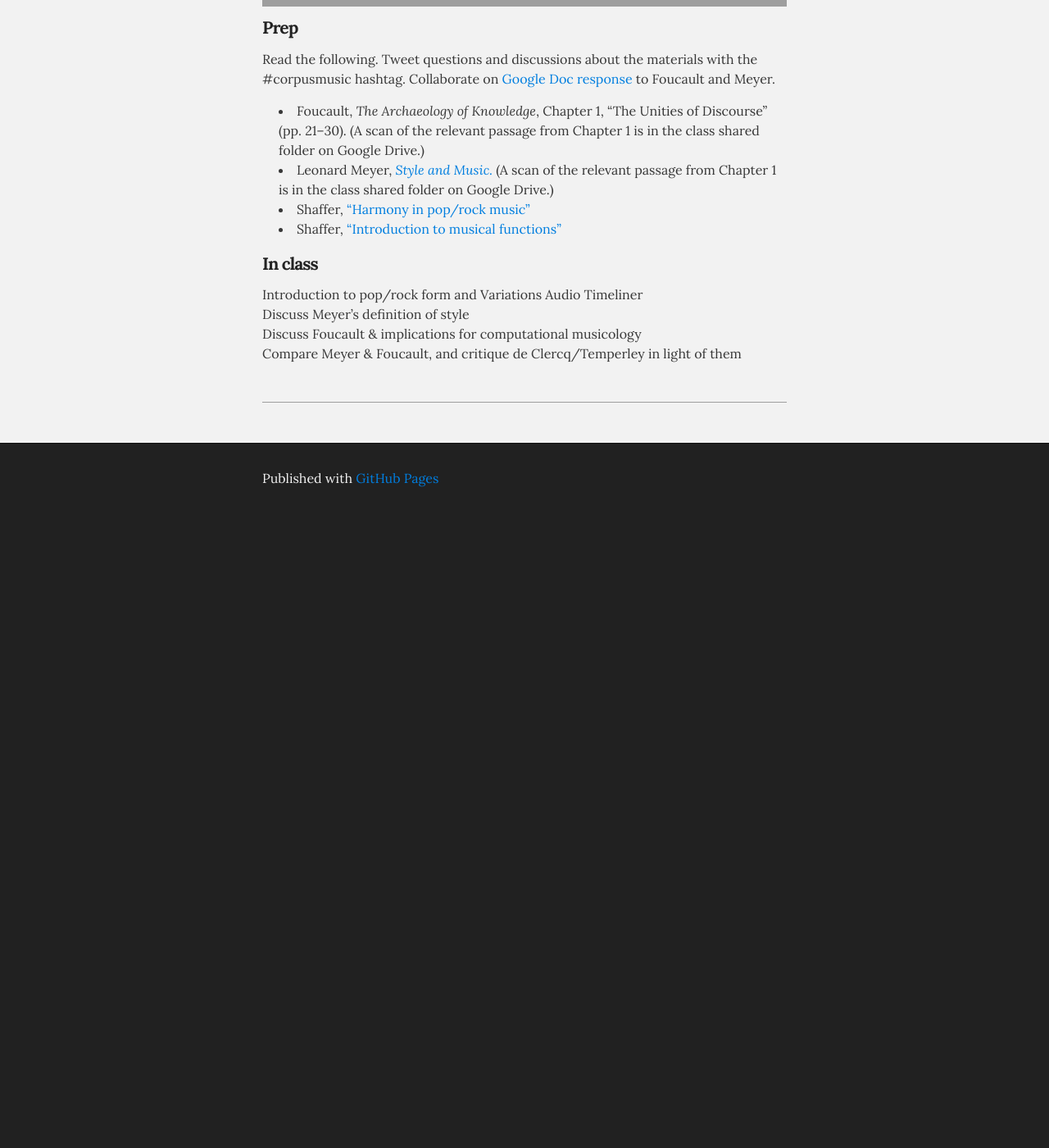
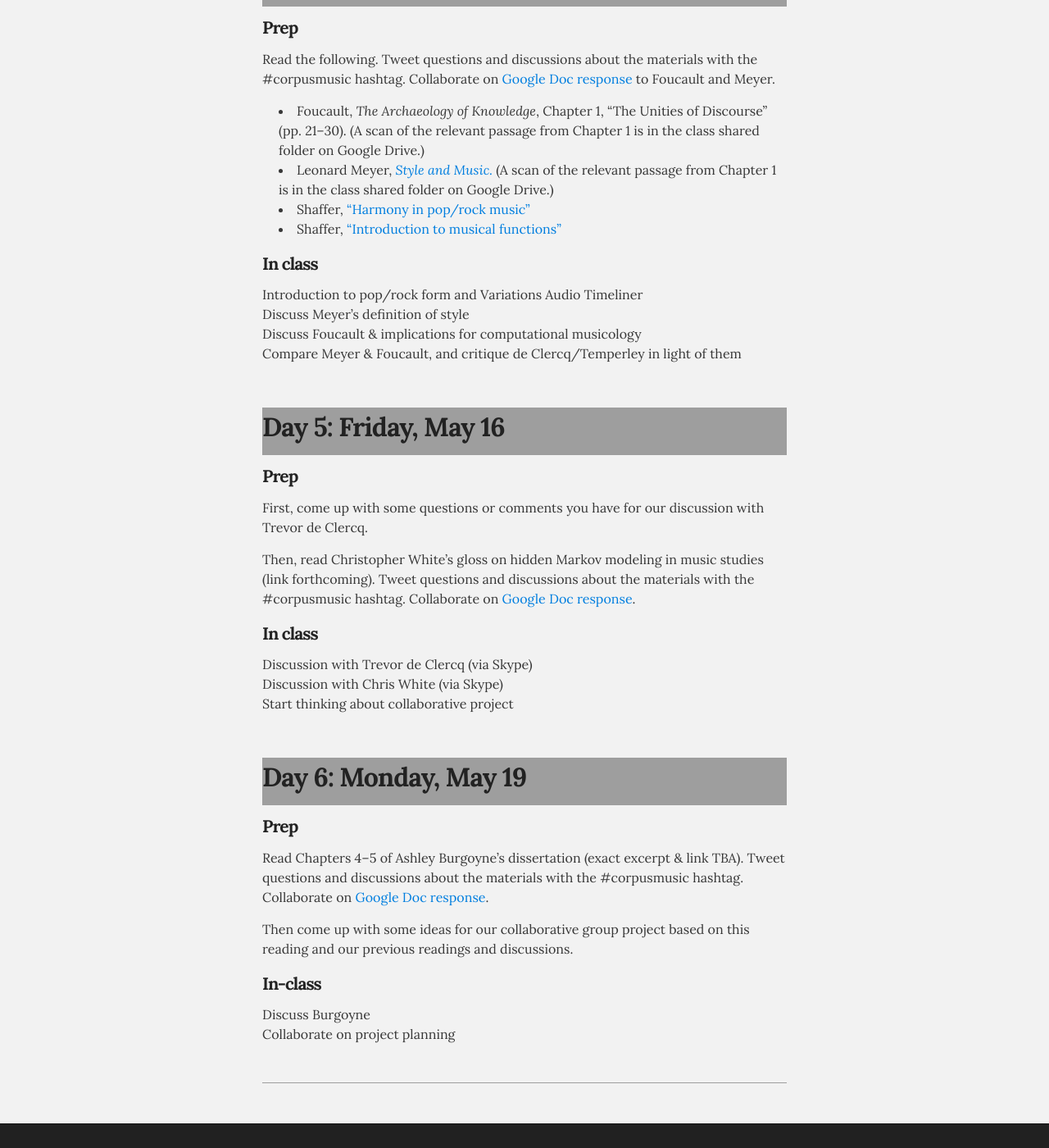
Before and after one commit to kshaffer/corpusmusic, a Jekyll site: the page built from schedule.md, in a window 1280 px wide and 1400 px high, scrolled down 2046 px. Shown: the whole window at 82% size. Built offline with Jekyll 4.4.1, drawn with Linux system fonts in a browser that asks for light colours; Markdown is read by kramdown in place of the engine named in the settings; before the commit the page ends 2676 px from its top, so only the background shows below that.

Commit message:
Day 5 & 6

```diff
--- a/schedule.md
+++ b/schedule.md
@@ -84,7 +84,6 @@ Discuss Meyer's definition of style
 Discuss Foucault & implications for computational musicology
 Compare Meyer & Foucault, and critique de Clercq/Temperley in light of them
 
-<!--
 <br/>
 ## Day 5: Friday, May 16 ##
 
@@ -92,23 +91,30 @@ Compare Meyer & Foucault, and critique de Clercq/Temperley in light of them
 
 First, come up with some questions or comments you have for our discussion with Trevor de Clercq.
 
-Then, read or watch the following. Tweet questions and discussions about the materials with the #corpusmusic hashtag. Collaborate on [Google Doc response](https://drive.google.com/a/colorado.edu/folderview?id=0B9o4hmKNoi6cYVZvRDNsaHlqcEk&usp=sharing) to Burgoyne.
+Then, read Christopher White's gloss on hidden Markov modeling in music studies (link forthcoming). Tweet questions and discussions about the materials with the #corpusmusic hashtag. Collaborate on [Google Doc response](https://drive.google.com/a/colorado.edu/folderview?id=0B9o4hmKNoi6cYVZvRDNsaHlqcEk&usp=sharing).
 
-- video on verse-chorus form (link forthcoming)
-- video on AABA form (link forthcoming)
-- Burgoyne (link forthcoming)
-- review de Clercq/Temperley
 
 #### In class ####
 
 Discussion with Trevor de Clercq (via Skype)
-Discuss McGill Billboard Project
+Discussion with Chris White (via Skype)
 Start thinking about collaborative project
 
+<br/>
 ## Day 6: Monday, May 19 ##
 
+#### Prep ####
 
+Read Chapters 4–5 of Ashley Burgoyne's dissertation (exact excerpt & link TBA). Tweet questions and discussions about the materials with the #corpusmusic hashtag. Collaborate on [Google Doc response](https://drive.google.com/a/colorado.edu/folderview?id=0B9o4hmKNoi6cYVZvRDNsaHlqcEk&usp=sharing).
 
+Then come up with some ideas for our collaborative group project based on this reading and our previous readings and discussions.
+
+#### In-class ####
+
+Discuss Burgoyne
+Collaborate on project planning
+
+<!--
 ## Day 7: Tuesday, May 20 ##
 
 
```
